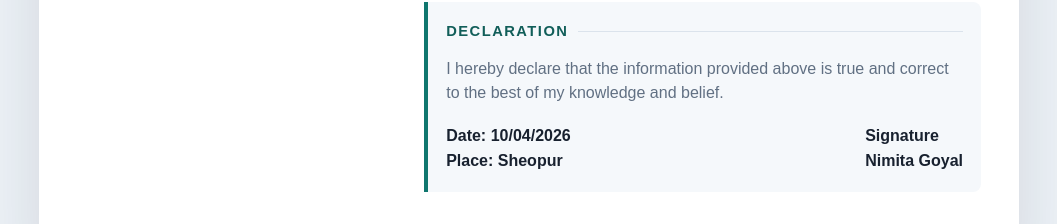
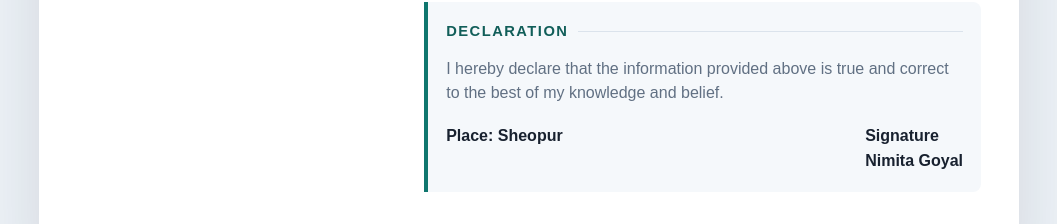
Before and after one commit to mukesh4567/mukesh-agentic-qa, a plain HTML site: page Nimita_CV.html in a window 1280 px wide. Shown: the part 1578-1802 px from the top of the page, without its empty margins (111-1168 px from the left). Drawn offline with Linux system fonts and the light colour scheme.

Commit message:
Remove Nimita CV declaration date

```diff
--- a/Nimita_CV.html
+++ b/Nimita_CV.html
@@ -488,7 +488,7 @@
             to the best of my knowledge and belief.
           </p>
           <div class="signature">
-            <span>Date: 10/04/2026<br>Place: Sheopur</span>
+            <span>Place: Sheopur</span>
             <span>Signature<br>Nimita Goyal</span>
           </div>
         </section>
```
